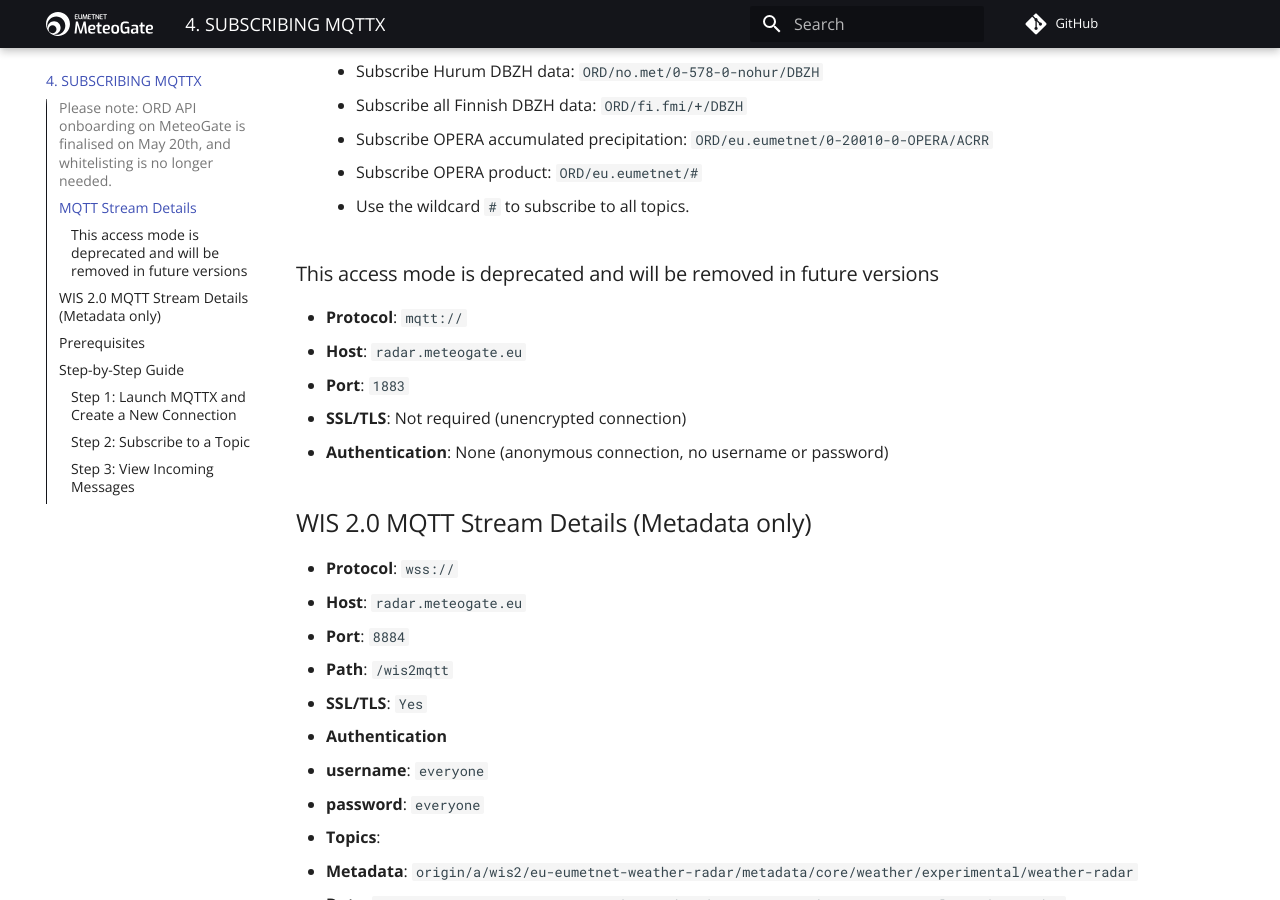
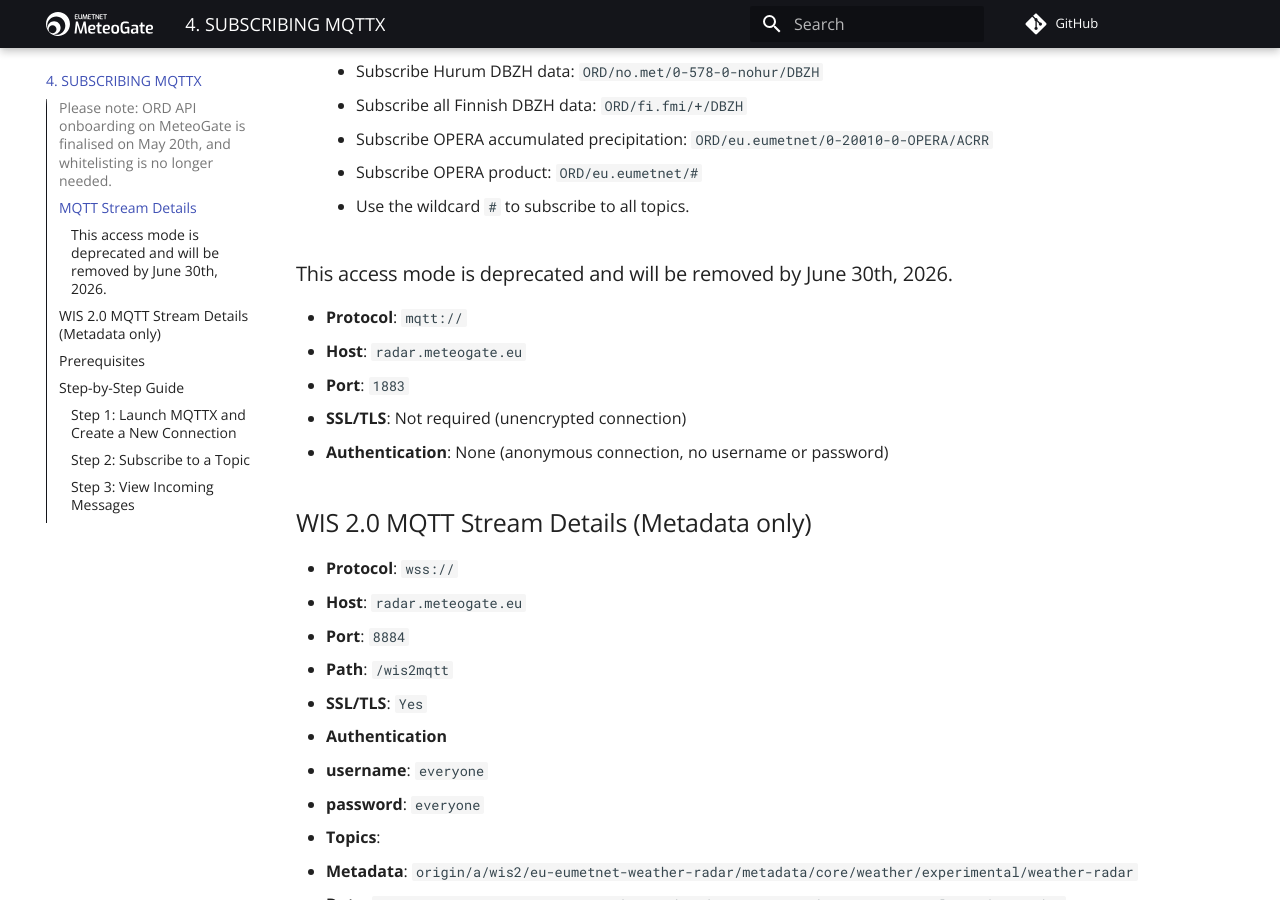
Before and after one commit to EUMETNET/openradardata-documentation, an MkDocs documentation site: the page built from docs/4-ORD-API-subscribing-MQTTX.md, in a window 1280 px wide and 900 px high, scrolled down 1077 px. Built offline with MkDocs 1.6.1 and Material for MkDocs 9.7.7, drawn with Linux system fonts in a browser that asks for light colours; comment, search, counter and statistics services are not loaded.

Commit message:
Update 4-ORD-API-subscribing-MQTTX.md

```diff
--- a/docs/4-ORD-API-subscribing-MQTTX.md
+++ b/docs/4-ORD-API-subscribing-MQTTX.md
@@ -34,7 +34,7 @@
       - Use the wildcard `#` to subscribe to all topics.
 
 
-### This access mode is deprecated and will be removed in future versions
+### This access mode is deprecated and will be removed by June 30th, 2026.
 - **Protocol**: `mqtt://`
 - **Host**: `radar.meteogate.eu`
 - **Port**: `1883`
```
